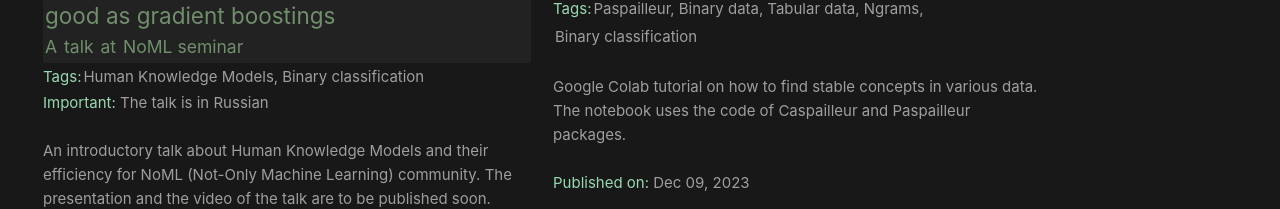
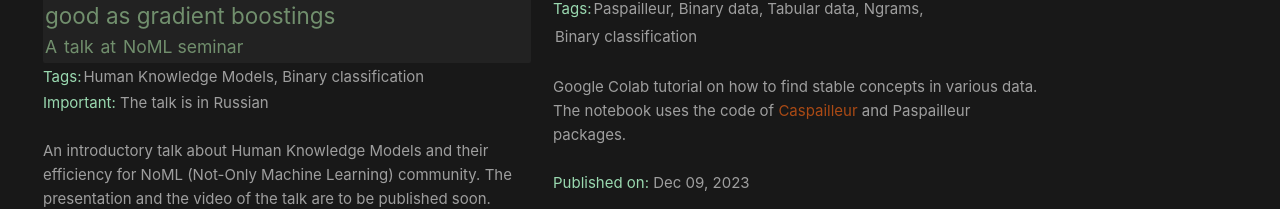
Before and after one commit to EgorDudyrev/EgorDudyrev.github.io, a Vue app: page / in a window 1280 px wide. Shown: the part 720-929 px from the top of the page. Built offline with nearby package versions, Linux system fonts and the light colour scheme.

Commit message:
Add markdown support for descriptions

```diff
--- a/package.json
+++ b/package.json
@@ -16,6 +16,7 @@
     "@fortawesome/free-regular-svg-icons": "^6.4.2",
     "@fortawesome/free-solid-svg-icons": "^6.4.2",
     "@fortawesome/vue-fontawesome": "^3.0.3",
+    "marked": "^11.0.1",
     "pinia": "^2.1.6",
     "vue": "^3.3.4",
     "vue-router": "^4.2.4"
--- a/src/App.vue
+++ b/src/App.vue
@@ -25,7 +25,9 @@ const posts = ref([
     tags: ['Paspailleur', 'Binary data', 'Tabular data', 'Ngrams', 'Binary classification'],
     published: 'Dec 09, 2023',
     event_date: 'Nov 24, 2023',
-    description: 'Google Colab tutorial on how to find stable concepts in various data. The notebook uses the code of Caspailleur and Paspailleur packages.'
+    description:
+      `Google Colab tutorial on how to find stable concepts in various data.
+      The notebook uses the code of [Caspailleur](www.google.com) and Paspailleur packages.`
   },
   {
     id: 5928101,
@@ -38,14 +40,14 @@ const posts = ref([
     published: 'Dec 09, 2023',
     event_date: 'Nov 23, 2023',
     description:
-      'The paper, published in International Journal of Approximate Reasoning (Q1). '+
-      'My supervisors and I started working on the paper at the beginning of the year 2022. '+
-      'We set ourselves to find formal ways to measure the data complexity with the means of Formal Concept Analysis (FCA). '+
-      'For example, we say that the data is complex if its concept lattice contains many incomparable concepts. ' +
-      'And we have already planned some projects where we will apply these findings to the real-world industrial data.'+
-      '\n'+
-      'The paper speaks in the language of Formal Concept Analysis, so it might be hard to read for people with no FCA background. ' +
-      'At the same time, it could be a nice place to learn lots of specific terminology like intents, pseudo-intents, keys, minimum generators, etc.'
+      `The paper, published in International Journal of Approximate Reasoning (Q1).
+      My supervisors and I started working on the paper at the beginning of the year 2022.
+      We set ourselves to find formal ways to measure the data complexity with the means of Formal Concept Analysis (FCA).
+      For example, we say that the data is complex if its concept lattice contains many incomparable concepts.
+      And we have already planned some projects where we will apply these findings to the real-world industrial data.
+      <br>
+      The paper speaks in the language of Formal Concept Analysis, so it might be hard to read for people with no FCA background.
+      At the same time, it could be a nice place to learn lots of specific terminology like intents, pseudo-intents, keys, minimum generators, etc.`
 
   },
 ])
--- a/src/components/PostCard.vue
+++ b/src/components/PostCard.vue
@@ -1,11 +1,15 @@
 <script setup>
+import { marked } from 'marked'
+import { ref, computed } from 'vue'
 
-defineProps({
+const props = defineProps({
     post: {
         type: Object,
         required: true,
     }
 })
+
+const description_marked = computed(() => marked(props.post.description))
 </script>
 
 <template>
@@ -34,7 +38,7 @@ defineProps({
         </div>
         <br/>
 
-        <p style="white-space: pre-wrap;">{{ post.description }}</p>
+        <p v-html="description_marked"></p>
         <br/>
         <p id="publication_date"><span class="line_header">Published on</span> {{ post.published }}</p>
     </div>
```
Also changed, not shown: 1 other file (tests, documents, lock files or other folders).
